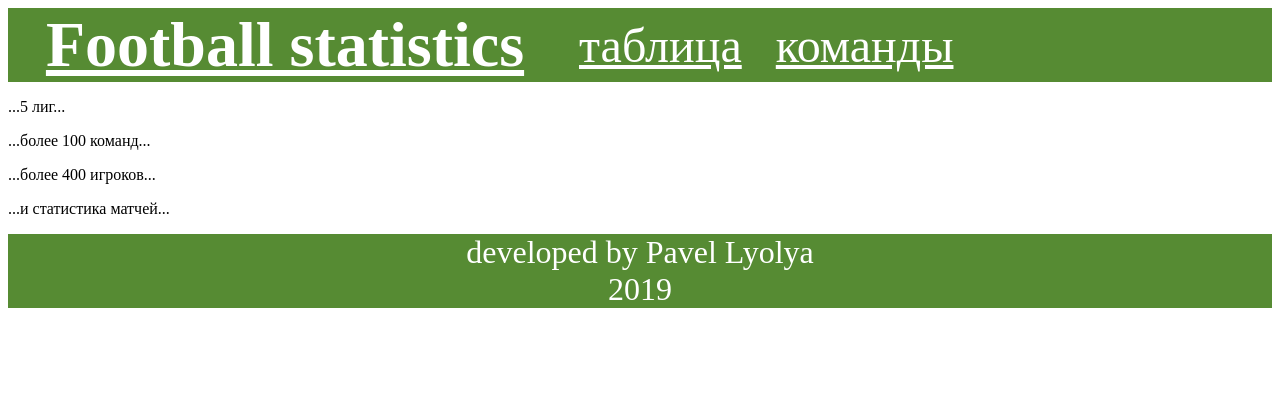
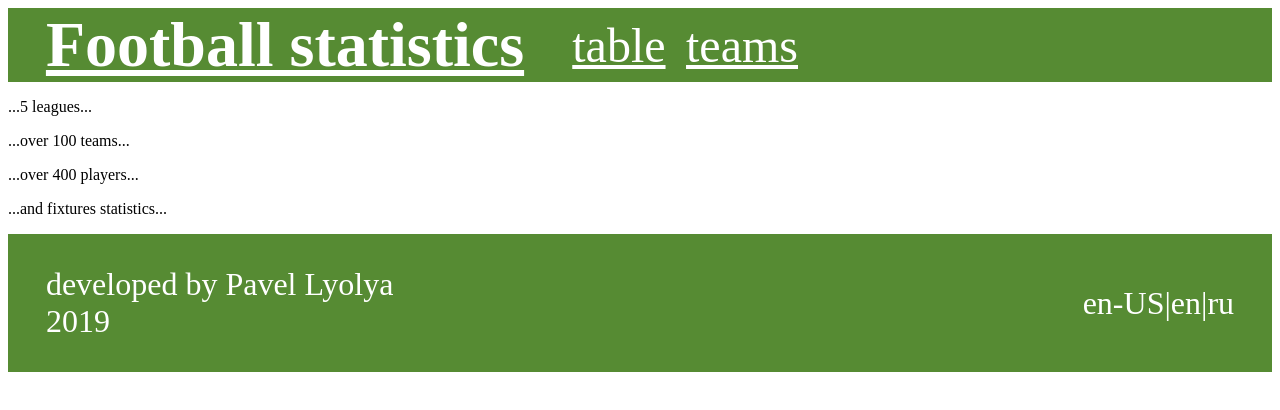
Before and after one commit to pavelLyolya/Medical-research, a React app: page / in a window 1280 px wide. Shown: the top 410 px of the page. Built offline with nearby package versions, Linux system fonts and the light colour scheme.

Commit message:
feat: add language toggling

```diff
--- a/src/app/components/Footer.js
+++ b/src/app/components/Footer.js
@@ -1,10 +1,19 @@
 import React from 'react';
 import '../../css/Footer.scss';
+import i18nInstance from '../../i18n';
 
 const Footer = () => (
     <footer className='appFooter'>
-        <span>developed by Pavel Lyolya</span>
-        <span>2019</span>
+        <p className='devInfo'>
+            <span>developed by Pavel Lyolya</span>
+            <span>2019</span>
+        </p>
+        <ul className='languages'>
+            {i18nInstance.languages.map((item, index) => <li
+                key={index}
+                onClick={() => i18nInstance.changeLanguage(item)}
+            >{item}</li>)}
+        </ul>
     </footer>
 );
 
--- a/src/css/Footer.scss
+++ b/src/css/Footer.scss
@@ -1,9 +1,11 @@
 .appFooter {
     bottom: 0;
     display: flex;
-    flex-direction: column;
-    justify-content: space-around;
+    flex-direction: row;
+    justify-content: space-between;
     align-items: center;
+    padding: 0 3%;
+    box-sizing: border-box;
     width: 100%;
     min-height: 7vh;
     font-size: 2rem;
@@ -11,3 +13,19 @@
     color: #fff;
     background-color: #568b33;
 }
+
+.devInfo {
+    display: flex;
+    flex-direction: column;
+}
+
+.languages li {
+    display: inline;
+    &:not(:first-child)::before {
+        content: '|';
+    }
+    &:hover {
+        text-decoration: underline;
+        cursor: pointer;
+    }
+}
--- a/src/i18n/index.js
+++ b/src/i18n/index.js
@@ -10,8 +10,6 @@ const options = {
 
     debug: true,
 
-    lng: 'ru',
-
     resources: {
         ru: {
             common: ru.ru,
@@ -21,7 +19,7 @@ const options = {
         },
     },
 
-    fallbackLng: 'en',
+    fallbackLng: ['en', 'ru'],
 
     ns: ['common'],
 
```
